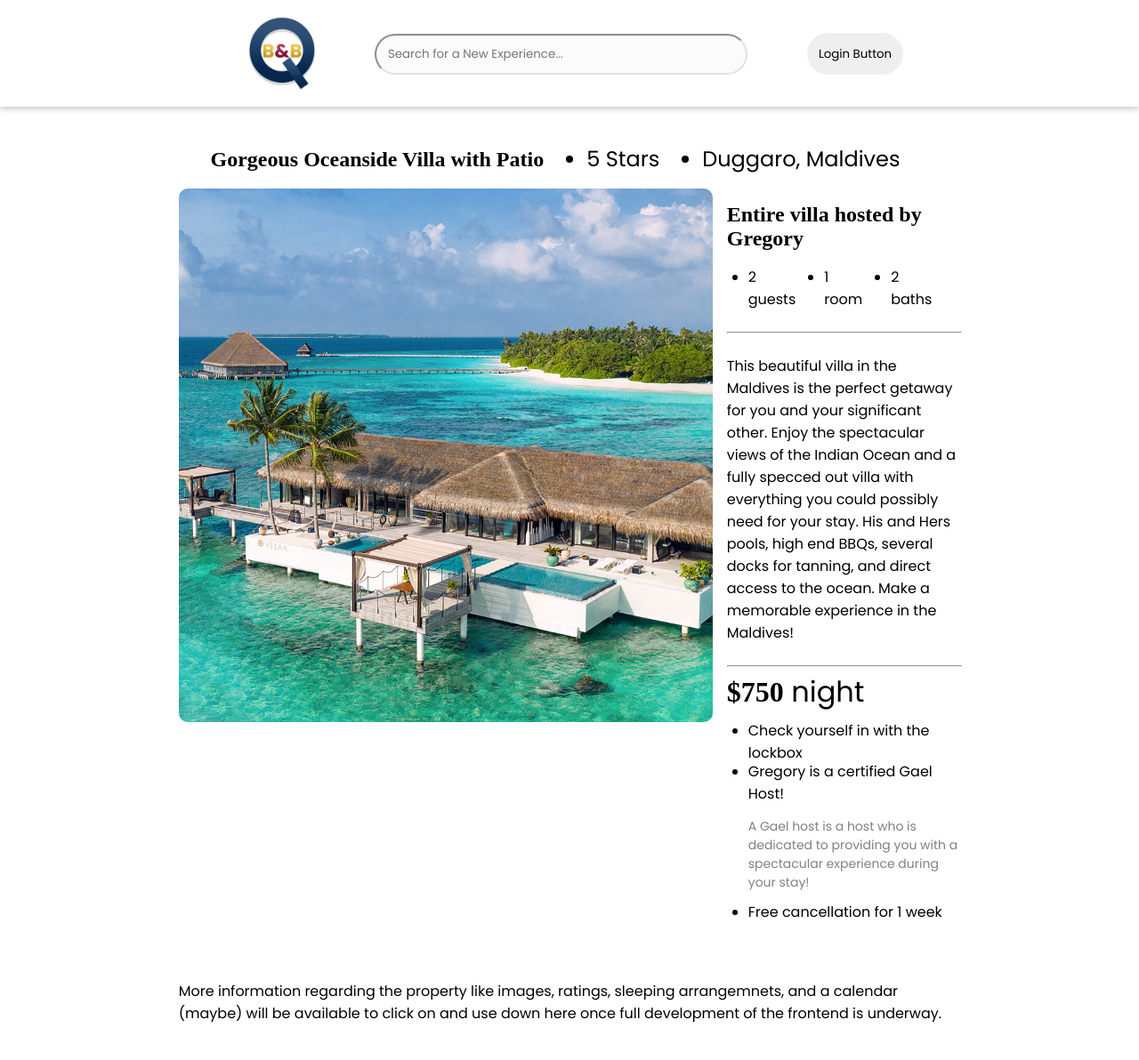
After one commit to AlexSullo/CISC327-Project, a Flask app: page /listing in a window 1280 px wide; the page is wider, and only the part inside the window is pictured. The commit adds this page. Shown: that part at 89% size. Run offline with Flask 2, Linux system fonts and the light colour scheme; some web fonts are replaced.

Commit message:
Added Listing Page / Preliminary Settings

```diff
--- a/src/app.py
+++ b/src/app.py
@@ -1,4 +1,4 @@
-from flask import Flask,render_template,request
+from flask import Flask,render_template,request,redirect
 from flask_sqlalchemy import SQLAlchemy
 
 app = Flask(__name__)
@@ -7,3 +7,11 @@ app = Flask(__name__)
 
 def home():
     return render_template('homepage.html')
+
+@app.route("/listing")
+def listing():
+    return render_template('listing.html')
+
+@app.route("/settings")
+def settings():
+    return render_template('settings.html')
--- a/src/static/styles.css
+++ b/src/static/styles.css
@@ -12,6 +12,14 @@
     font-weight: bold;
     font-style: normal;
     font-display: swap;
+}
+
+a {
+    text-decoration: none;
+}
+
+a:visited {
+    color: black;
 }
 
 body {
@@ -157,3 +165,104 @@ button {
 .cost-text {
     margin-top: -1vh;
 }
+
+.listing-main-info {
+    display: flex;
+    flex-direction: row;
+    padding: 1em;
+    margin: 0 25em 0 25em;
+
+}
+
+.listing-page-main-basic-info {
+    display: flex;
+    flex-direction: column;
+}
+
+.listing-basic-info {
+    display: flex;
+    flex-direction: row;
+    margin-left: -1em;
+}
+
+.listing-basic-info li {
+    padding-right: 2em;
+}
+
+.listing-page-main-img {
+    width: 600px;
+    height: 600px;
+    object-fit: cover;
+    border: none;
+    border-radius: 10px;
+    margin-right: 1em;
+}
+
+.host-txt {
+    font-size: 24px;
+    margin-bottom: -3vh;
+}
+
+.listing-page-text {
+    font-weight: normal;
+    margin-top: -0.5vh;
+}
+
+.listing-page-text h1 {
+    font-size: 24px;
+    margin-left: 1em;
+}
+
+.listing-info-hr {
+    width: 100%;
+}
+
+.listing-page-cost {
+    font-weight: normal;
+    font-size: 18px;
+}
+
+.listing-page-visitation-info {
+    margin-left: -1em;
+    margin-top: -5vh;
+}
+
+.subtext {
+    font-weight: normal;
+    font-size: 14px;
+    color: grey;
+}
+
+.listing-info-container {
+    display: flex;
+    flex-direction: column;
+
+}
+
+.settings-container {
+
+}
+
+.settings-options {
+    background-color: #e2e2e2;
+    font-size: 24px;
+    list-style: none;
+    margin-left: -25em;
+    border-radius: 10px 0 0 10px;
+    max-width: 12em;
+
+}
+
+.settings-options li {
+    margin-right: -5em;
+    padding: 1vh 0 1vh 0;
+    border-width: 4px;
+    border-radius: 10px;
+    border-color: #8f8f8f;
+
+}
+
+.settings-main {
+    background-color: #e2e2e2;
+    border: #bbbbbb;
+}
--- a/src/templates/homepage.html
+++ b/src/templates/homepage.html
@@ -4,6 +4,7 @@
     <title>QBNB - Search for a New Experience</title>
     <meta charset="utf-8" />
     <link rel="stylesheet" href="{{url_for('static', filename='styles.css')}}">
+    <link rel="icon" href="{{url_for('static',filename='favicon.ico')}}">
 </head>
 <body>
 <div class="navbar-container">
@@ -15,7 +16,7 @@
                 <input class="searchbar" placeholder="Search for a New Experience..." type="text" >
             </div>
             <div class="login-container">
-                <button>Login Button</button>
+                <a href="/settings"><button>Login Button</button></a>
             </div>
         </div>
 </div>
@@ -37,6 +38,7 @@
         <div class="listings-container">
 
             <div class="listing">
+                <a href="/listing">
                 <img class="listing-img" src="{{url_for('static', filename='placeholder.jpg')}}">
                 <div class="loc-and-rating">
                     <p class="listing-location">Location, CAN</p>
@@ -44,7 +46,7 @@
                 </div>
                 <p class="booking-date">Sept. 21 - Sept. 31</p>
                 <p class="cost-text"><b>$999</b> night</p>
-
+                </a>
             </div>
 
             <div class="listing">
--- /dev/null
+++ b/src/templates/listing.html
@@ -0,0 +1,93 @@
+<!DOCTYPE html>
+<html>
+<head>
+    <title>QBNB - Search for a New Experience</title>
+    <meta charset="utf-8" />
+    <link rel="stylesheet" href="{{url_for('static', filename='styles.css')}}">
+    <link rel="icon" href="{{url_for('static',filename='favicon.ico')}}">
+</head>
+<body>
+    <div class="navbar-container">
+        <div class="navbar">
+            <div class="logo-container">
+                <a href="/">
+                    <img id="logo" src="{{url_for('static', filename='QBNBLogo.jpg')}}" align="left"/>
+                </a>
+            </div>
+            <div class="searchbar-container">
+                <input class="searchbar" placeholder="Search for a New Experience..." type="text" >
+            </div>
+            <div class="login-container">
+                <a href="/settings"><button>Login Button</button></a>
+            </div>
+        </div>
+</div>
+<br>
+    <div class="main-container">
+        <div class="main">
+            <p class="host-txt" style="margin:0 17.25em 0 17.25em;">
+                <ul class="listing-basic-info"
+                style="justify-content:center; font-size:24px; margin-bottom: -2vh;">
+                    <li style="list-style: none;">
+                        <b>Gorgeous Oceanside Villa with Patio</b><br></li>
+                    <li>5 Stars<br></li>
+                    <li>Duggaro, Maldives</li>
+                </ul>
+
+            </p>
+            <div class="listing-main-info">
+
+                <img class='listing-page-main-img' src="{{url_for('static',filename='placeholder.jpg')}}">
+                <div class="listing-page-main-basic-info">
+                    <h1 class="host-txt">Entire villa hosted by Gregory</h1><br>
+                    <ul class="listing-basic-info">
+                        <li>2 guests</li>
+                        <li>1 room</li>
+                        <li>2 baths</li>
+
+                    </ul>
+                    <hr class="listing-info-hr">
+                    <p class="listing-page-description">
+                        This beautiful villa in the Maldives is the perfect
+                        getaway for you and your significant other. Enjoy the
+                        spectacular views of the Indian Ocean and a fully
+                        specced out villa with everything you could possibly
+                        need for your stay. His and Hers pools, high end BBQs,
+                        several docks for tanning, and direct access to the
+                        ocean. Make a memorable experience in the Maldives!
+
+                    </p>
+                    <hr class="listing-info-hr">
+                    <div class="listing-page-more-info">
+                        <h1 class="listing-page-text"><b>$750</b> night</h1>
+                        <br>
+                        <ul class="listing-page-visitation-info">
+                            <li class="listing-page-text">
+                                Check yourself in with the lockbox
+                            </li>
+                            <li class="listing-page-text">
+                                Gregory is a certified Gael Host!
+                                <p class="subtext">A Gael host is a host who
+                                    is dedicated to providing you with a
+                                    spectacular experience during your stay!
+                                </p>
+                            </li>
+                            <li class="listing-page-text">
+                                Free cancellation for 1 week
+                            </li>
+                        </ul>
+                    </div>
+                </div>
+            </div>
+            <div class="listing-main-info">
+                <p>More information regarding the property like images,
+                    ratings, sleeping arrangemnets, and a calendar (maybe)
+                    will be available to click on and use down here once
+                    full development of the frontend is underway.
+                </p>
+            </div>
+
+        </div>
+    </div>
+</body>
+</html>
```
Also changed, not shown: src/templates/settings.html (added, +49 -0 lines), src/static/favicon.ico (added).
